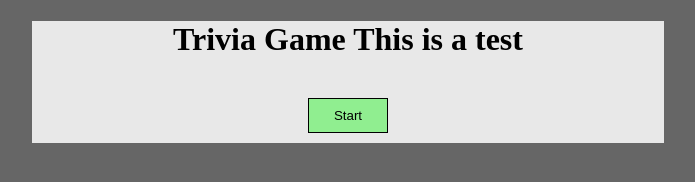
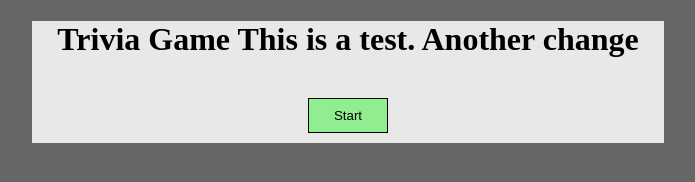
Before and after one commit to tadeosmlk/TriviaGame, a plain HTML site: page index.html in a window 1280 px wide. Shown: the whole page, without its empty margins (292-987 px from the left). Drawn offline with nearby package versions, Linux system fonts and the light colour scheme.

Commit message:
Another change

```diff
--- a/index.html
+++ b/index.html
@@ -11,7 +11,7 @@
 <center>
 <div id='mainContainer'>
     <div  class="timer"></div>
-    <div id="innerContainer"><h1>Trivia Game This is a test</h1> </div>
+    <div id="innerContainer"><h1>Trivia Game This is a test.  Another change</h1> </div>
     <br><button id="start">Start</button>
 
     <div class='questions'></div>
```
